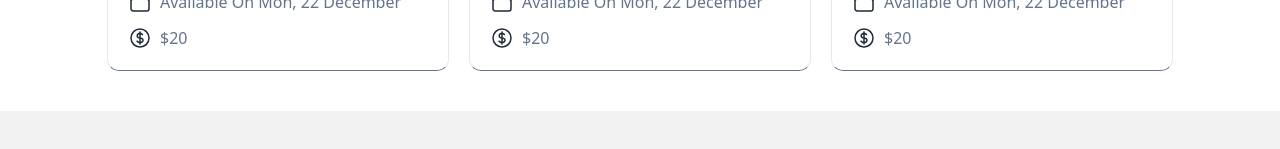
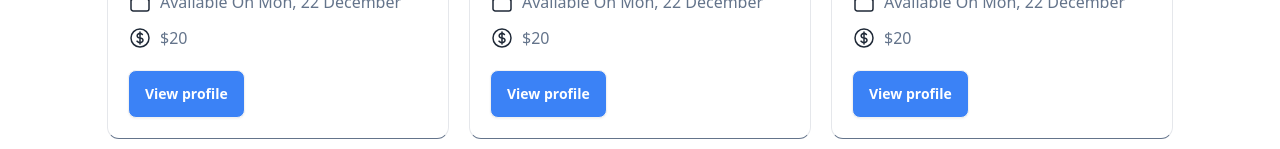
Before and after one commit to minhazapon/Health-Talk--React.js--project, a React (Vite) app: page / in a window 1280 px wide. Shown: the part 2980-3129 px from the top of the page. Built offline with nearby package versions, Linux system fonts and the light colour scheme.

Commit message:
dco file

```diff
--- a/src/expert doctor/ExpertCard.jsx
+++ b/src/expert doctor/ExpertCard.jsx
@@ -40,6 +40,8 @@ const ExpertCard = () => {
                  </svg>
                     <h1 className="  text-slate-500">$20</h1>
                  </div>
+
+                 <button className=" btn bg-blue-500 text-white mt-5">View profile</button>
                </div>
 
 
@@ -75,6 +77,8 @@ const ExpertCard = () => {
                  </svg>
                     <h1 className="  text-slate-500">$20</h1>
                  </div>
+                 <button className=" btn bg-blue-500 text-white mt-5">View profile</button>
+
                </div>
 
 
@@ -112,6 +116,8 @@ const ExpertCard = () => {
                  </svg>
                     <h1 className="  text-slate-500">$20</h1>
                  </div>
+                 <button className=" btn bg-blue-500 text-white mt-5">View profile</button>
+
                </div>
 
 
```
